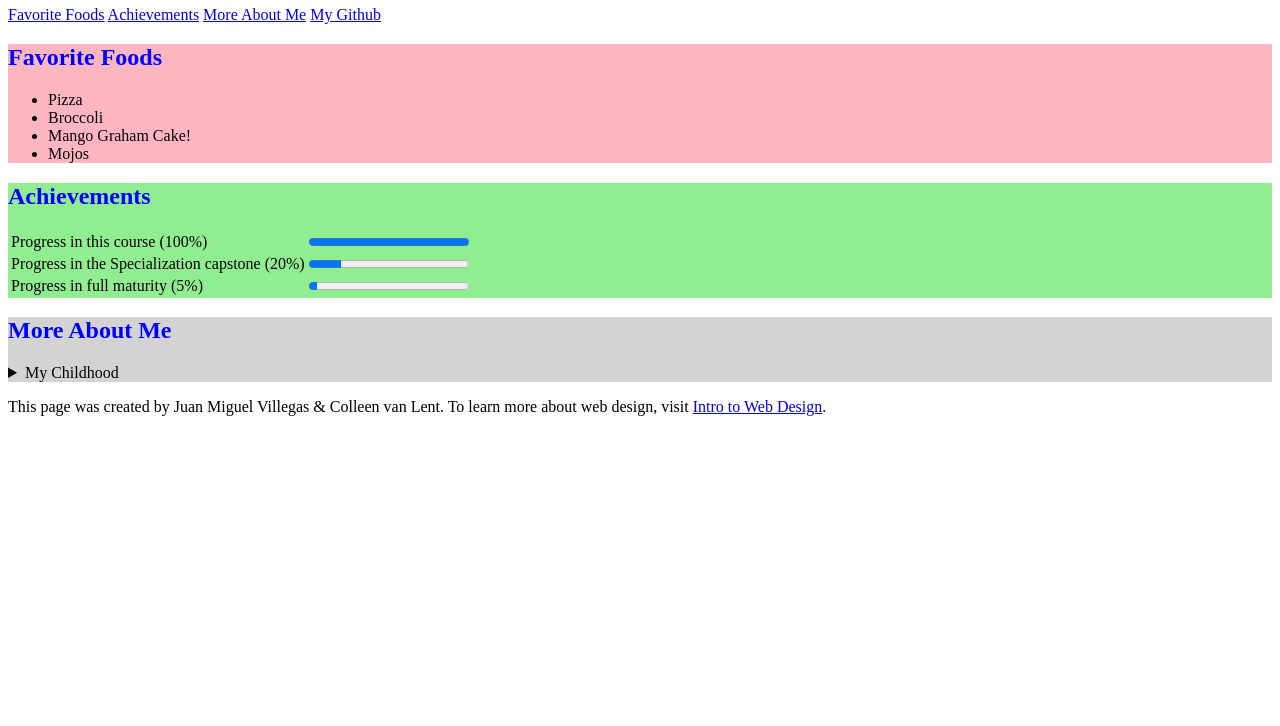
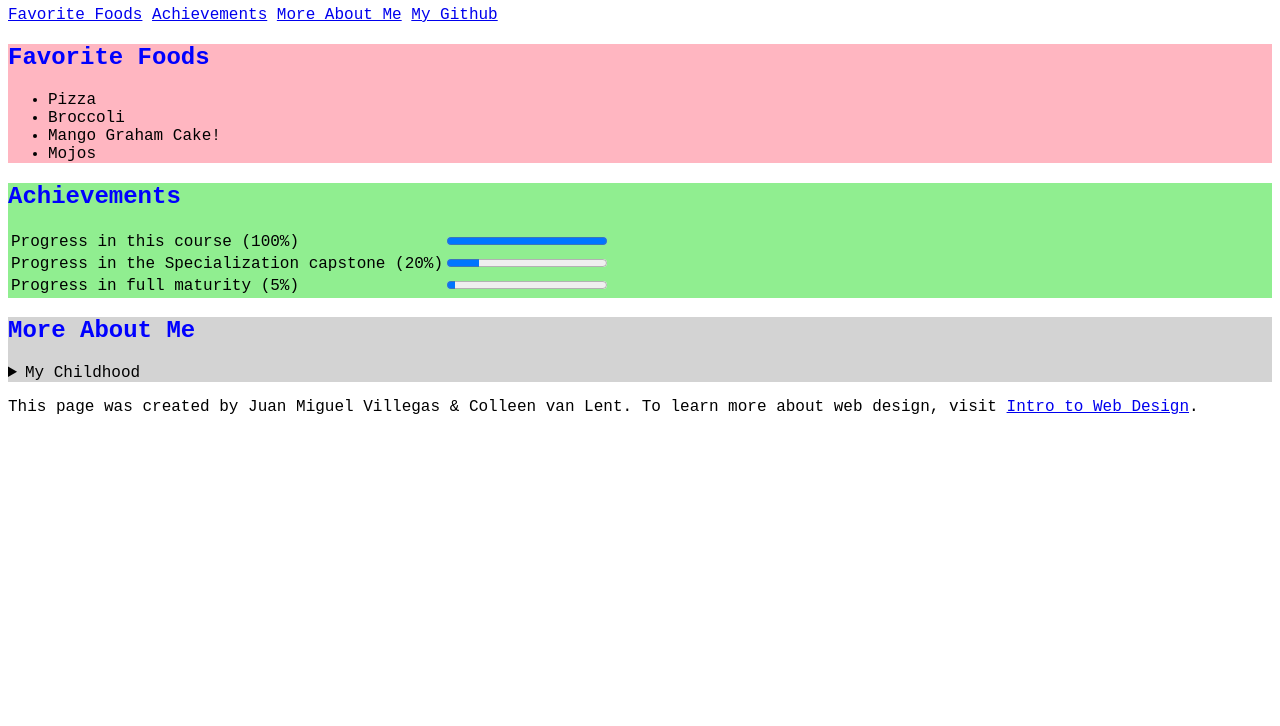
Before and after one commit to unovil/Web-Design-for-Everybody, a plain HTML site: page assignments/AboutMe.html in a window 1280 px wide. Shown: the part 74-800 px from the top of the page. Drawn offline with Linux system fonts and the light colour scheme.

Commit message:
change from font to font-family

```diff
--- a/assignments/AboutMe.html
+++ b/assignments/AboutMe.html
@@ -1,5 +1,5 @@
 <!doctype html>
-<html lang='en-PH' style='font:Cascadia Mono'>
+<html lang='en-PH' style='font-family:"Courier New", Courier, monospace'>
     <head>
         <meta charset='utf-8'>
         <title>About Me</title>
```
